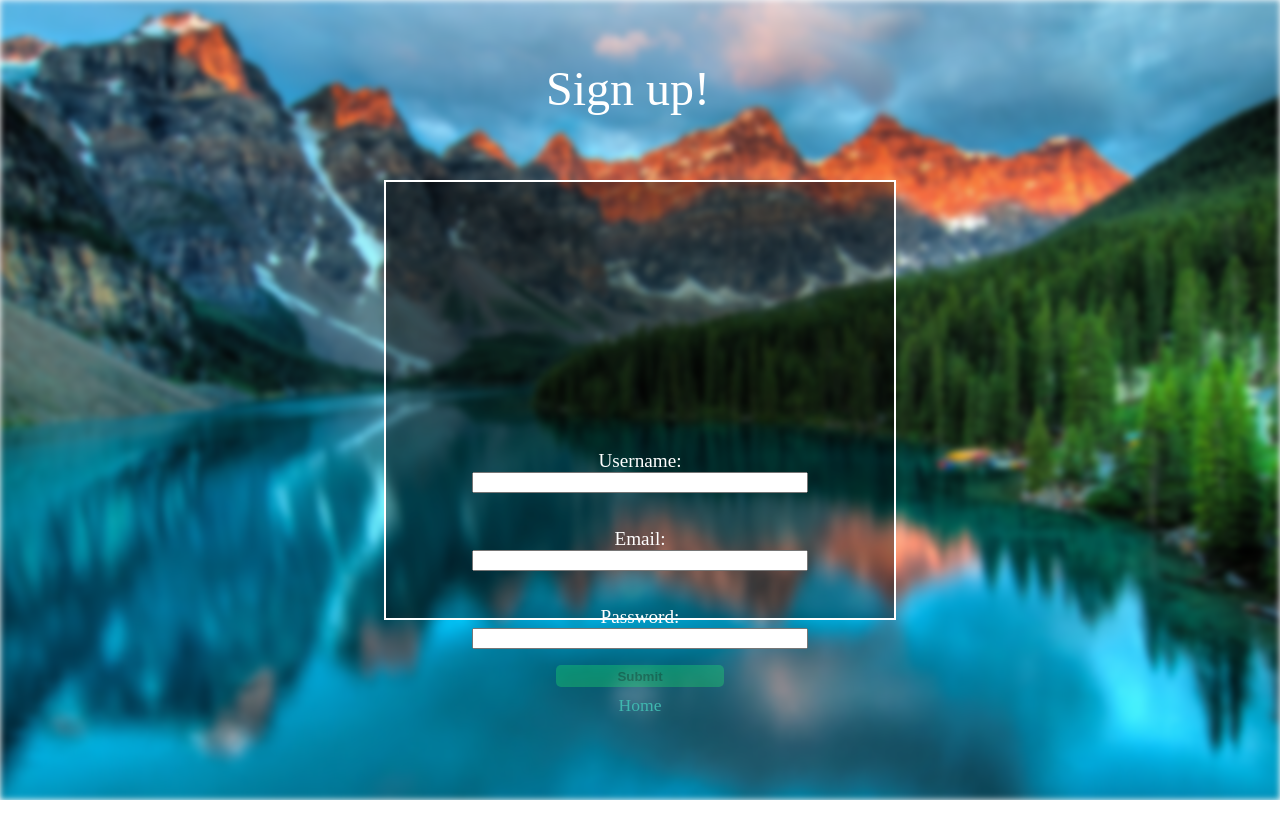
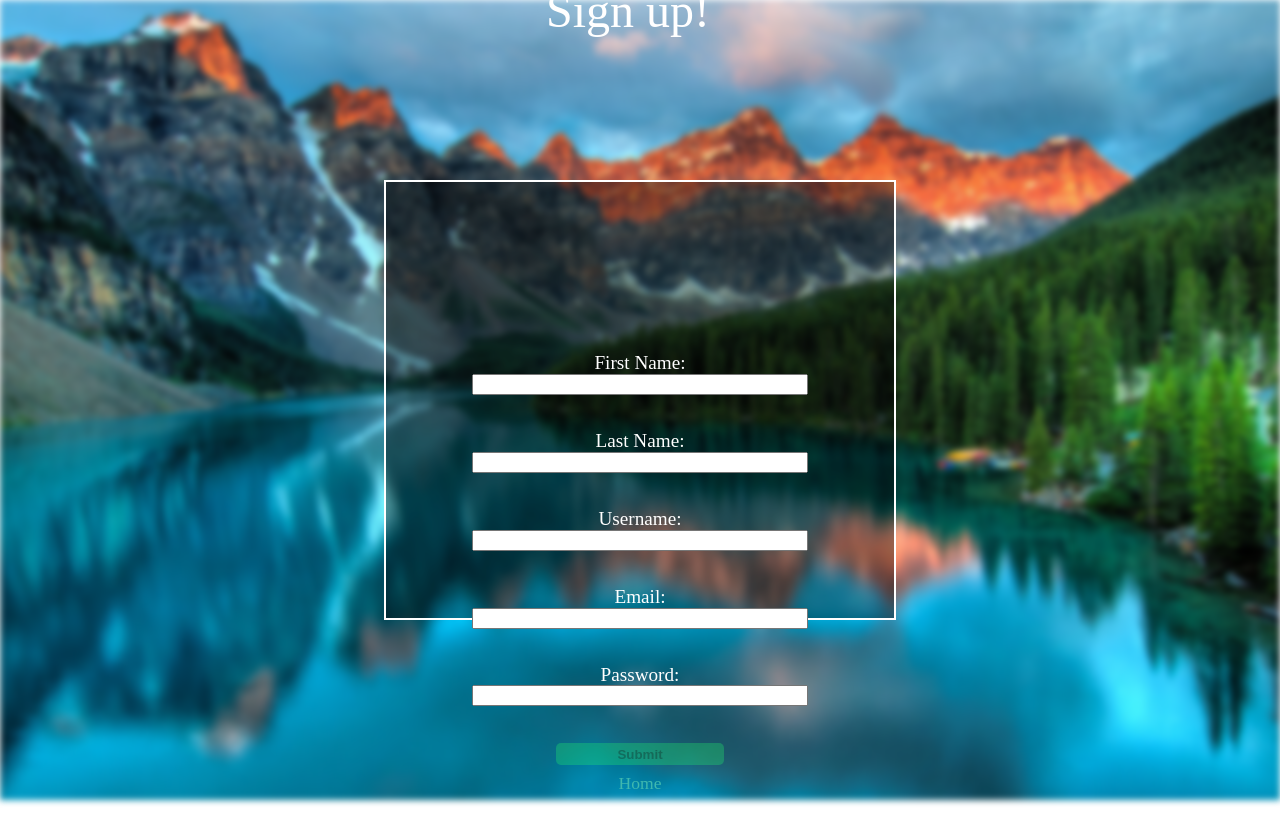
Before and after one commit to SassyFatCat/Front-End, a React (Create React App) app in the folder wunderlist/: page /signup in a window 1280 px wide. Built offline with nearby package versions, Linux system fonts and the light colour scheme.

Commit message:
added a few more inputs and style changes

```diff
--- a/wunderlist/src/components/SignUp/SignUp.css
+++ b/wunderlist/src/components/SignUp/SignUp.css
@@ -51,9 +51,13 @@ label {
 /* ERRORS CSS  */
 .error {
   color: rgb(190, 42, 42);
-  height:12px;
+  height:20px;
   font-size: 1rem;
-  padding-bottom: 6%;
+  padding-bottom: 0%;
+}
+.error span{
+  width: 100%;
+  padding: 0;
 }
 .title {
   padding: 0;
@@ -85,8 +89,8 @@ label {
   left: 50%;
   transform: translate(-50%, -50%);
   z-index: 2;
-  width: 40%;
-  height: 50%;
+  width: 50%;
+  height: 80%;
   text-align: center;
   border: 2px solid white;
 }
--- a/wunderlist/src/components/SignUp/SignUp.js
+++ b/wunderlist/src/components/SignUp/SignUp.js
@@ -8,6 +8,8 @@ import SigningPaper from "./paper-24.png";
 import { useSpring, animated } from "react-spring";
 
 const initialFormValues = {
+  first_name: "",
+  last_name: "",
   username: "",
   email: "",
   password: "",
@@ -89,7 +91,7 @@ const SignUp = () => {
   }, [values]);
 
   // This is animation below till the return
-const fade = useSpring({opacity: 0, from: {opacity: 1}})
+  const fade = useSpring({ opacity: 0, from: { opacity: 1 } });
   return (
     <div className="container">
       <div className="background"></div>
@@ -101,7 +103,30 @@ const fade = useSpring({opacity: 0, from: {opacity: 1}})
         <form className="signUpForm" onSubmit={submit}>
           <div className="insideFormContainer">
             <label>
-              <div className="error">{formErrors.username}</div>
+              First Name:
+              <input
+                type="text"
+                name="first_name"
+                value={values.first_name}
+                onChange={inputValueChange}
+              />
+              <div className="error">
+                <span>{formErrors.first_name}</span>
+              </div>
+            </label>
+            <label>
+              Last Name:
+              <input
+                type="text"
+                name="last_name"
+                value={values.last_name}
+                onChange={inputValueChange}
+              />
+              <div className="error">
+                <span>{formErrors.last_name}</span>
+              </div>
+            </label>
+            <label>
               Username:
               <input
                 type="text"
@@ -109,9 +134,11 @@ const fade = useSpring({opacity: 0, from: {opacity: 1}})
                 value={values.username}
                 onChange={inputValueChange}
               />
+              <div className="error">
+                <span>{formErrors.username}</span>
+              </div>
             </label>
             <label>
-              <div className="error">{formErrors.email}</div>
               Email:
               <input
                 type="email"
@@ -119,9 +146,11 @@ const fade = useSpring({opacity: 0, from: {opacity: 1}})
                 value={values.email}
                 onChange={inputValueChange}
               />
+              <div className="error">
+                <span>{formErrors.email}</span>
+              </div>
             </label>
             <label>
-              <div className="error">{formErrors.password}</div>
               Password:
               <input
                 type="password"
@@ -129,6 +158,9 @@ const fade = useSpring({opacity: 0, from: {opacity: 1}})
                 value={values.password}
                 onChange={inputValueChange}
               />
+              <div className="error">
+                <span>{formErrors.password}</span>
+              </div>
             </label>
             <div>
               <button className="submitButton" disabled={disabled}>
--- a/wunderlist/src/components/SignUp/SignUpFormSchema.js
+++ b/wunderlist/src/components/SignUp/SignUpFormSchema.js
@@ -1,17 +1,23 @@
 import * as yup from "yup";
 
 const SignUpFormSchema = yup.object().shape({
+  first_name:yup
+  .string()
+  .required("First name is required"),
+  last_name:yup
+  .string()
+  .required("Last name is required"),
   email: yup
     .string()
     .email("Must be a valid email address.")
     .required("Must include email address."),
   username: yup
     .string()
-    .min(6, "Your username must be at least 6 characters long.")
+    .min(6, "Your username must be 6 characters.")
     .required("Username is Required"),
   password: yup
     .string()
-    .min(6, "Password must be at least 6 characters long!")
+    .min(6, "Password must be 6 characters!")
     .required("Password is Required"),
 });
 
```
